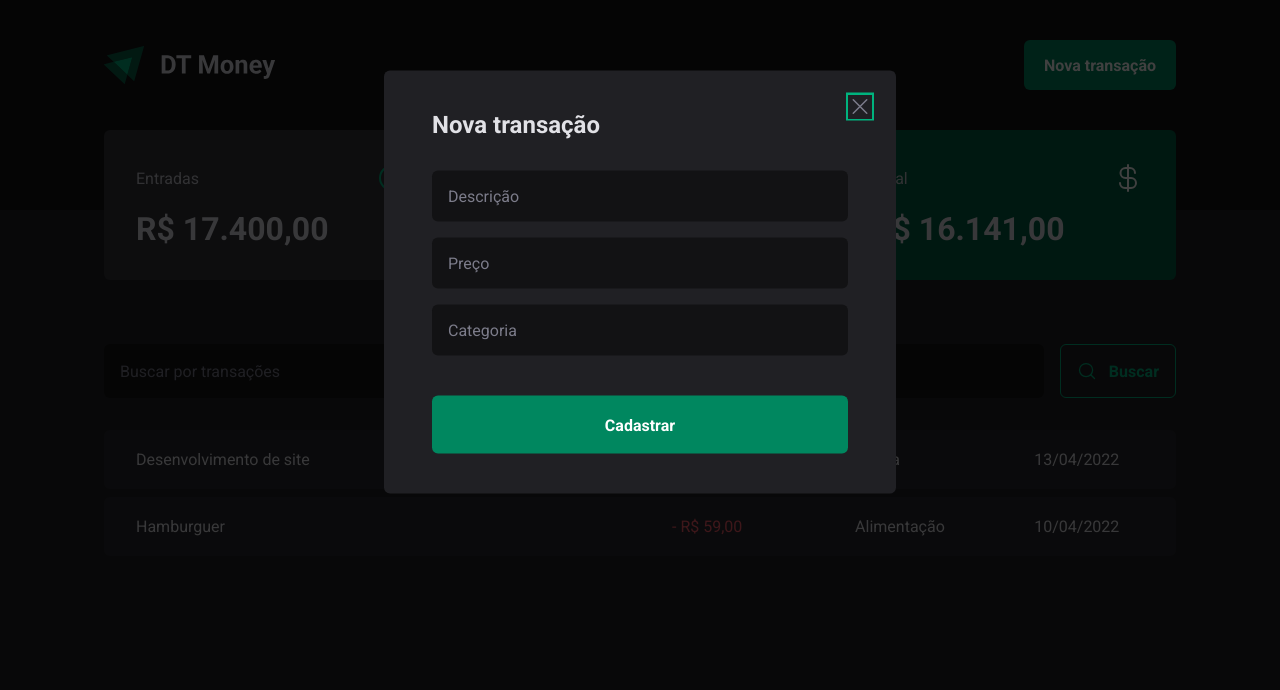
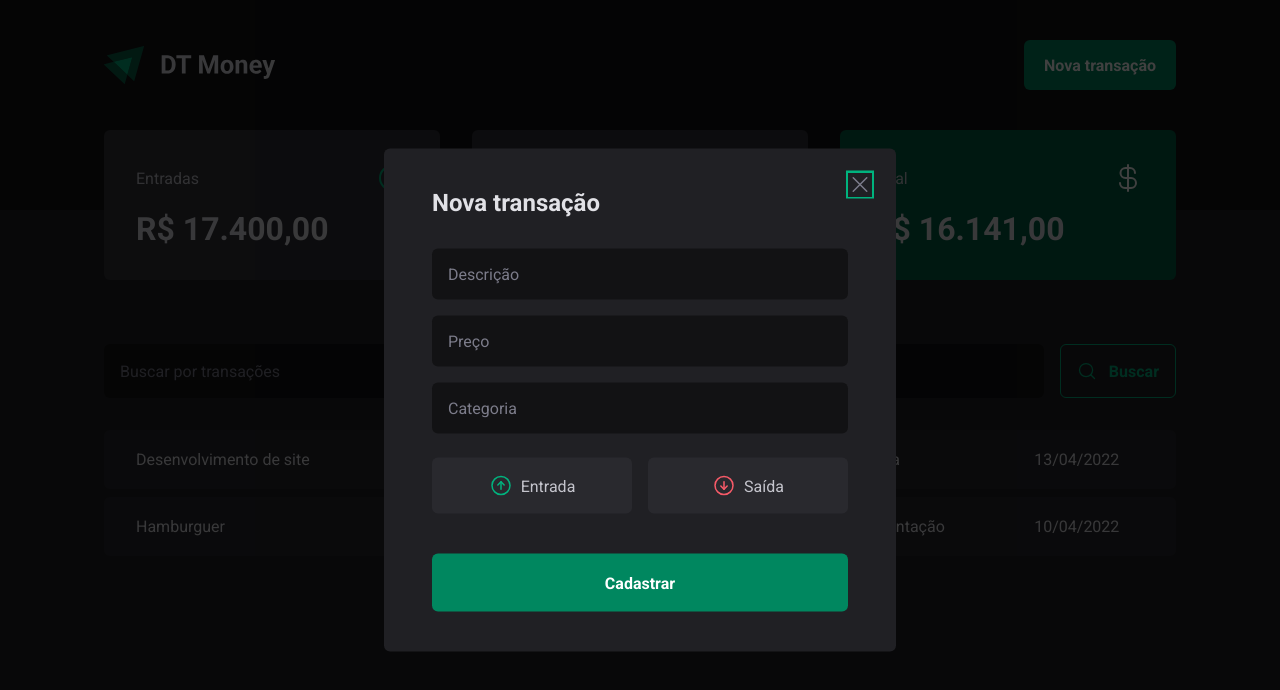
Before and after one commit to PabloXT14/DT-Money, a React (Vite) app: page / in a window 1280 px wide. Both pictures are taken after a click on the button "Nova transação". Shown: the top 690 px of the page. Built offline with nearby package versions, Linux system fonts and the light colour scheme.

Commit message:
feat: implemented button entrada and saída

```diff
--- a/src/components/NewTransactionModal/index.tsx
+++ b/src/components/NewTransactionModal/index.tsx
@@ -1,6 +1,6 @@
 import * as Dialog from '@radix-ui/react-dialog'
-import { X } from 'phosphor-react'
-import { CloseButton, Content, Overlay } from './styles'
+import { ArrowCircleDown, ArrowCircleUp, X } from 'phosphor-react'
+import { CloseButton, Content, Overlay, TransactionType, TransactionTypeButton } from './styles'
 
 export function NewTransactionModal() {
   return (
@@ -18,6 +18,17 @@
           <input type="text" placeholder="Preço" required />
           <input type="text" placeholder="Categoria" required />
 
+          <TransactionType>
+            <TransactionTypeButton variant="income">
+              <ArrowCircleUp size={24} />
+              Entrada
+            </TransactionTypeButton>
+            <TransactionTypeButton variant="outcome">
+              <ArrowCircleDown size={24} />
+              Saída
+            </TransactionTypeButton>
+          </TransactionType>
+
           <button type="submit">
             Cadastrar
           </button>
--- a/src/components/NewTransactionModal/styles.ts
+++ b/src/components/NewTransactionModal/styles.ts
@@ -10,12 +10,13 @@
 `;
 
 export const Content = styled(Dialog.Content)`
-  min-width: 32rem;
+  max-width: 32rem;
+  width: 100%;
   background: ${({ theme }) => theme["gray-800"]};
   border-radius: 6px;
   padding: 2.5rem 3rem;
 
-  position: absolute;
+  position: fixed;
   top: 50%;
   left: 50%;
   transform: translate(-50%, -50%);
@@ -68,3 +69,33 @@
   cursor: pointer;
   color: ${({ theme }) => theme["gray-500"]};
 `;
+
+export const TransactionType = styled.div`
+  display: grid;
+  grid-template-columns: repeat(2, 1fr);
+  gap: 1rem;
+  margin-top: 0.5rem;
+`;
+
+interface TransactionTypeButtonProps {
+  variant: 'income' | 'outcome';
+}
+
+export const TransactionTypeButton = styled.button.attrs(props => ({
+  type: props.type || 'button'// definindo atributos do button
+}))<TransactionTypeButtonProps>`
+  background: ${({ theme }) => theme["gray-700"]};
+  color: ${({ theme }) => theme["gray-300"]};
+  padding: 1rem;
+  display: flex;
+  align-items: center;
+  justify-content: center;
+  gap: 0.5rem;
+  border-radius: 6px;
+  border: 0;
+  cursor: pointer;
+
+  svg {
+    color: ${({ variant, theme }) => variant === 'income' ? theme["green-300"] : theme["red-300"]};
+  }
+`;
```
